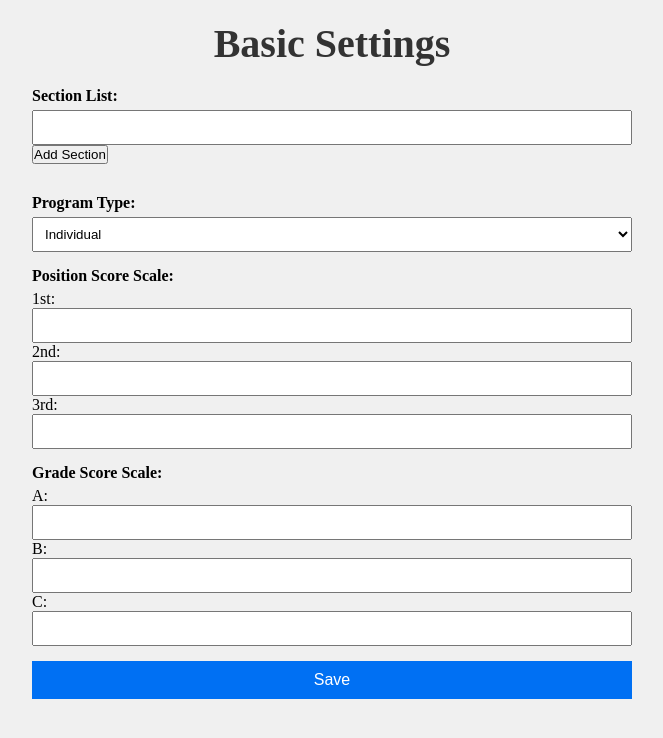
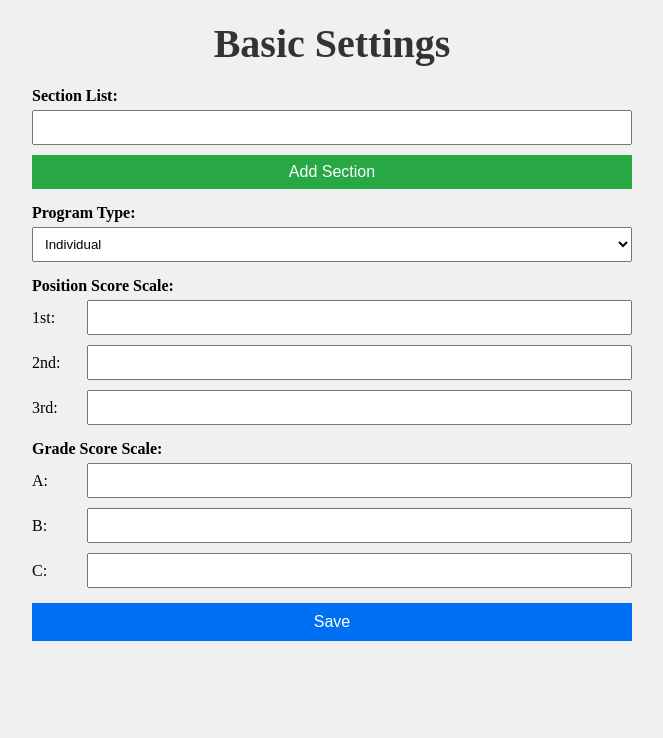
Before and after one commit to Javadamkd/art-fest-management, a Next.js app: page /basic in a window 1280 px wide. Shown: the top 738 px of the page, without its empty margins (308-971 px from the left). Built offline with nearby package versions, Linux system fonts and the light colour scheme.

Commit message:
Update Basic.module.css

```diff
--- a/styles/Basic.module.css
+++ b/styles/Basic.module.css
@@ -53,5 +53,28 @@
 }
 
 .addButton {
-  margin-bottom: 15px;
+  display: block;
+  width: 100%;
+  padding: 8px;
+  background-color: #28a745;
+  color: #fff;
+  border: none;
+  cursor: pointer;
+  font-size: 1em;
+  margin-top: 10px;
 }
+
+.addButton:hover {
+  background-color: #218838;
+}
+
+.scoreContainer {
+  display: flex;
+  align-items: center;
+  margin-bottom: 10px;
+}
+
+.scoreLabel {
+  margin-right: 10px;
+  width: 50px;
+}
```
